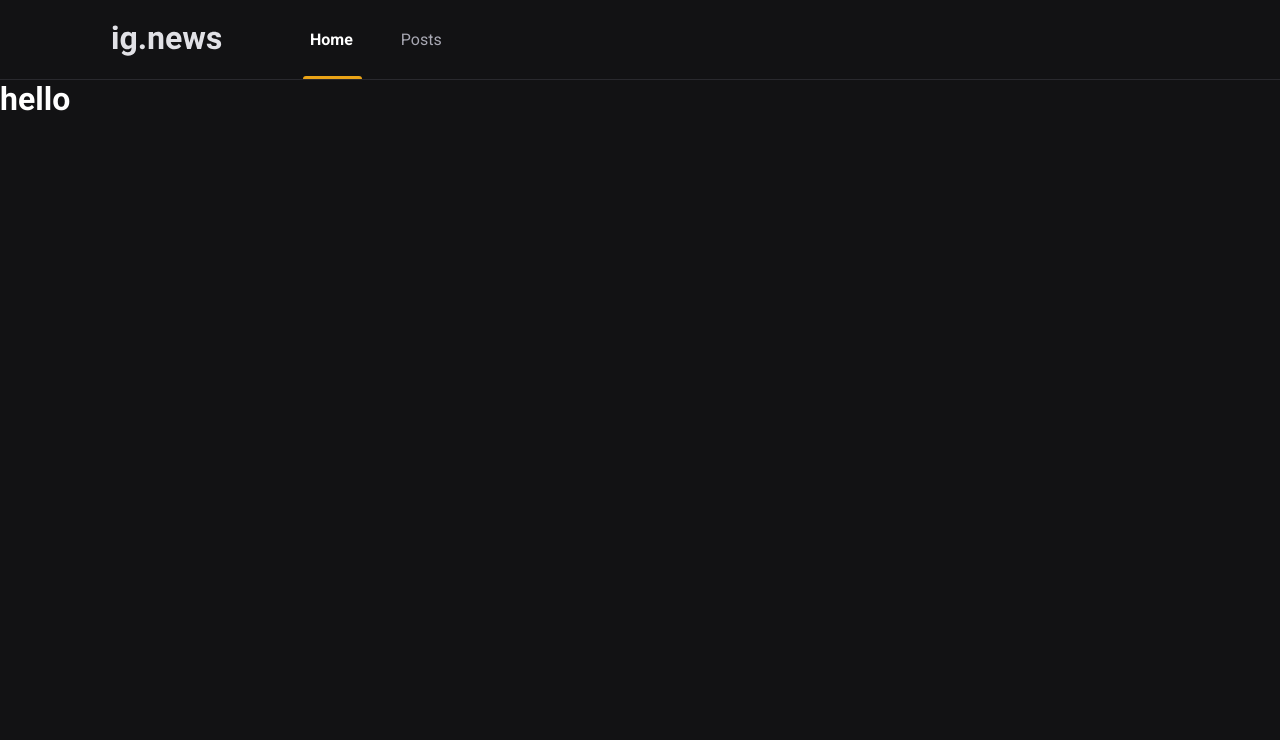
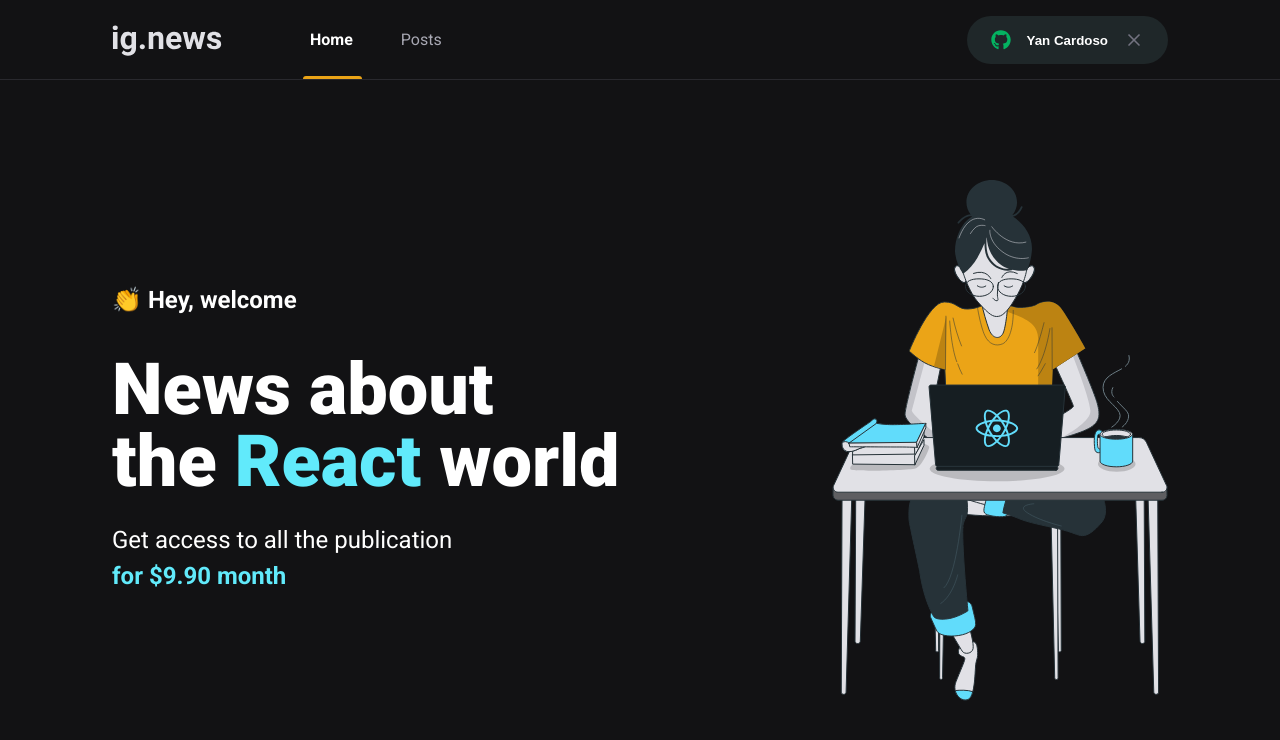
Before and after one commit to YanCardoso/ignews, a Next.js app: page / in a window 1280 px wide. Shown: the top 740 px of the page. Built offline with nearby package versions, Linux system fonts and the light colour scheme.

Commit message:
home component

```diff
--- a/package.json
+++ b/package.json
@@ -12,6 +12,7 @@
     "next": "12.1.5",
     "react": "18.0.0",
     "react-dom": "18.0.0",
+    "react-icons": "^4.3.1",
     "sass": "^1.50.1"
   },
   "devDependencies": {
--- a/src/components/Header/index.tsx
+++ b/src/components/Header/index.tsx
@@ -1,3 +1,4 @@
+import { SingInButton } from "../SingInButton";
 import styles from "./styles.module.scss";
 export function Header() {
   return (
@@ -8,6 +9,7 @@ export function Header() {
           <a className={styles.active}>Home</a>
           <a>Posts</a>
         </nav>
+        <SingInButton />
       </div>
     </header>
   );
--- a/src/components/Header/styles.module.scss
+++ b/src/components/Header/styles.module.scss
@@ -50,4 +50,8 @@
       }
     }
   }
+
+  > button {
+    margin-left: auto;
+  }
 }
--- /dev/null
+++ b/src/components/SingInButton/index.tsx
@@ -0,0 +1,19 @@
+import styles from "./styles.module.scss";
+import { FaGithub } from "react-icons/fa";
+import { FiX } from "react-icons/fi";
+export function SingInButton() {
+  const isUserLoggedIn = true;
+
+  return isUserLoggedIn ? (
+    <button type="button" className={styles.btnPrimary}>
+      <FaGithub color="#04b361" />
+      Yan Cardoso
+        <FiX color="#737380" className={styles.closeIcon} />
+    </button>
+  ) : (
+    <button type="button" className={styles.btnPrimary}>
+      <FaGithub color="#eba417" />
+      Sing in with GitHub
+    </button>
+  );
+}
--- /dev/null
+++ b/src/components/SingInButton/styles.module.scss
@@ -0,0 +1,33 @@
+.btnPrimary {
+  height: 3rem;
+  border-radius: 3rem;
+  background: var(--gray-850);
+  padding: 0 1.5rem;
+  border: none;
+
+  display: flex;
+  align-items: center;
+  justify-content: center;
+
+  color: var(--white);
+  font-weight: bold;
+
+  transition: filter 0.2s ease;
+
+  svg {
+    width: 20px;
+    height: 20px;
+  }
+
+  svg.closeIcon {
+      margin-left: 1rem;
+  }
+
+  svg:first-child {
+    margin-right: 1rem;
+  }
+
+  &:hover {
+    filter: brightness(0.8);
+  }
+}
--- /dev/null
+++ b/src/pages/home.module.scss
@@ -0,0 +1,41 @@
+.contentContainer {
+  max-width: 1120px;
+  margin: 0 auto;
+  padding: 0 2rem 0;
+  height: calc(100vh - 5rem);
+
+  display: flex;
+  align-items: center;
+  justify-content: space-between;
+}
+
+.hero {
+  max-width: 600px;
+
+  > span {
+    font-size: 1.5rem;
+    font-weight: bold;
+  }
+
+  h1 {
+    font-size: 4.5rem;
+    line-height: 4.5rem;
+    font-weight: 900;
+    margin-top: 2.5rem;
+
+    span {
+      color: var(--cyan-500);
+    }
+  }
+
+  p {
+    font-size: 1.5rem;
+    line-height: 2.25rem;
+    margin-top: 1.5rem;
+
+    span {
+      color: var(--cyan-500);
+      font-weight: bold;
+    }
+  }
+}
--- a/src/pages/index.tsx
+++ b/src/pages/index.tsx
@@ -1,12 +1,23 @@
 import Head from "next/head";
+import styles from './home.module.scss';
 
 export default function Home() {
   return (
     <>
       <Head>
-        <title>ig.news | Inicio</title>
+        <title>ig.news | Home </title>
       </Head>
-      <h1>hello</h1>
+      <main className={styles.contentContainer}>
+        <section className={styles.hero}>
+          <span>👏 Hey, welcome</span>
+          <h1>News about <br />the <span>React</span> world</h1>
+          <p>
+            Get access to all the publication <br />
+            <span>for $9.90 month</span>
+          </p>
+        </section>
+        <img src="/images/avatar.svg" alt="Code" />
+      </main>
     </>
-  )
+  );
 }
--- a/styles/global.scss
+++ b/styles/global.scss
@@ -4,6 +4,7 @@
   --gray-100: #e1e1e6;
   --gray-300: #a8a8b3;
   --gray-800: #29292e;
+  --gray-850: #1f2729;
   --gray-900: #121214;
 
   --cyan-500: #61eafb;
```
Also changed, not shown: 1 other file (tests, documents, lock files or other folders).
